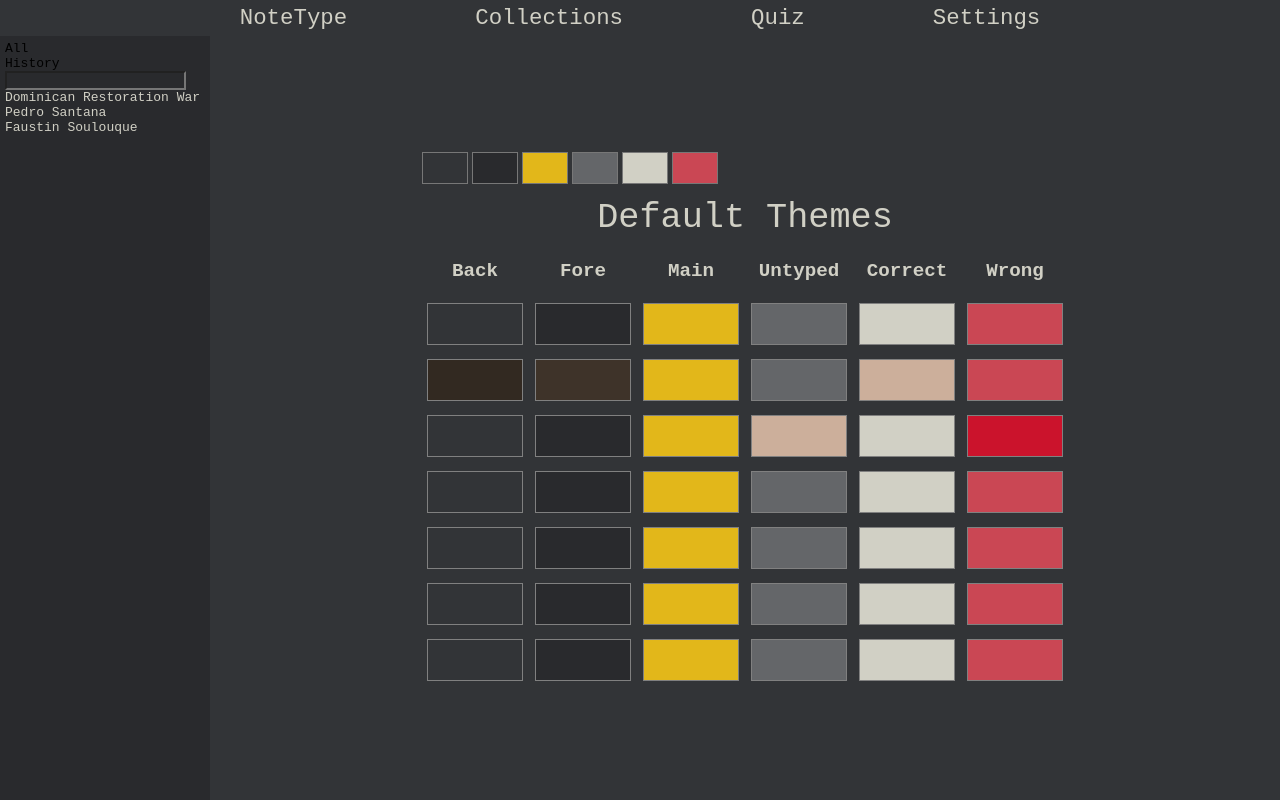
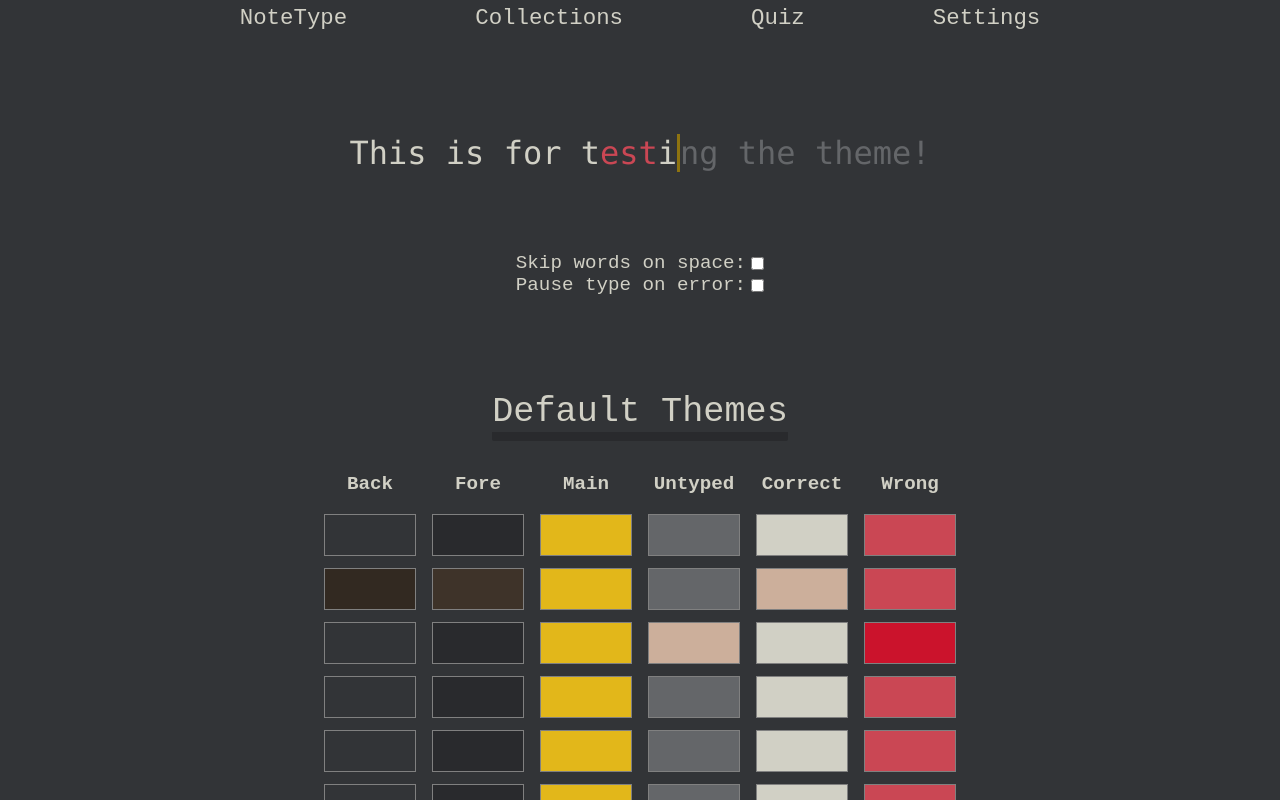
Before and after one commit to omonkulov/TypeFast, a React (Create React App) app: page /settings in a window 1280 px wide. Built offline with nearby package versions, Linux system fonts and the light colour scheme.

Commit message:
Beta 1.0

```diff
--- a/src/App.tsx
+++ b/src/App.tsx
@@ -6,6 +6,7 @@ import { NotesList } from "./components/NotesList";
 import { Typer } from "./components/Typer";
 import { BrowserRouter, Route } from "react-router-dom";
 import { Settings } from "./pages/Settings";
+import DefaultThemes from "./styles/DefaultThemes";
 
 type themeObj = {
 	background: string;
@@ -16,42 +17,34 @@ type themeObj = {
 	wrong: string;
 };
 
-const defaultTheme = {
-	background: "#323437",
-	foreground: "#292a2d",
-	main: "#e2b71a",
-	untyped: "#646669",
-	correct: "#d1d0c5",
-	wrong: "#ca4754",
-};
-
+const TyperWrapper = styled.div`
+	height: 100%;
+	width: 100%;
+	display: grid;
+	grid-template-columns: 200px 1fr;
+`;
 const AppDiv = styled.div`
 	height: 100vh;
 	width: 100vw;
 	background-color: ${(props) => props.theme.background};
-	display: grid;
-	grid-template-columns: 1fr 1fr;
-	grid-template:
-		"nav nav" auto
-		"noteslist typer" 1fr / auto 1fr;
+	display: flex;
+	flex-direction: column;
 	overflow: hidden;
 `;
 
-const NavDiv = styled.div`
-	grid-area: nav;
-`;
-
-const NotesDiv = styled.div`
-	gird-area: noteslist;
-`;
-
 const MainDiv = styled.div`
+	height: 100%;
+	width: 100%;
 	grid-area: typer;
 	display: flex;
 	justify-content: center;
-	align-items: center;
+	padding-top: 50px;
 	overflow-x: hidden;
 	overflow-y: auto;
+	&::-webkit-scrollbar {
+		width: 10px;
+		border: 1px solid ${(props) => props.theme.foreground};
+	}
 `;
 
 type noteObj = {
@@ -59,9 +52,16 @@ type noteObj = {
 	body: string;
 };
 
+type typingPrefObj = {
+	skipWordsOnSpace: boolean;
+	pauseOnEror: boolean;
+};
+
 function App() {
-	const [theme, setTheme] = useState<themeObj>(defaultTheme);
+	const [theme, setTheme] = useState<themeObj>(DefaultThemes[0]);
 	const [note, setNote] = useState<noteObj>({ title: "Default", body: "This is a default text" });
+	const [pref, setPref] = useState<typingPrefObj>({ skipWordsOnSpace: false, pauseOnEror: false });
+	//Re-render the typer
 	const [test, setTest] = useState<boolean>(false);
 
 	useEffect(() => {
@@ -74,18 +74,16 @@ function App() {
 		<BrowserRouter>
 			<ThemeProvider theme={theme}>
 				<AppDiv>
-					<NavDiv>
-						<NavBar />
-					</NavDiv>
-					<NotesDiv>
-						<NotesList setNote={setNote} setTest={setTest} />
-					</NotesDiv>
+					<NavBar />
 					<MainDiv>
 						<Route path="/" exact>
-							{!test ? <Typer note={note} /> : null}
+							<TyperWrapper>
+								<NotesList setNote={setNote} setTest={setTest} />
+								{!test ? <Typer pref={pref} note={note} /> : null}
+							</TyperWrapper>
 						</Route>
 						<Route path="/settings">
-							<Settings setThemes={setTheme} />
+							<Settings setThemes={setTheme} setPref={setPref} pref={pref} />
 						</Route>
 						<Route path="/collection"></Route>
 						<Route path="/quiz"></Route>
--- a/src/components/NotesList.tsx
+++ b/src/components/NotesList.tsx
@@ -4,12 +4,12 @@ import styled from "styled-components";
 const WrapperDiv = styled.div`
 	padding: 5px;
 	min-width: 200px;
-	height: 99%;
-	background: ${(props) => props.theme.foreground};
+	height: 98%;
+	border-right: 5px solid ${(props) => props.theme.foreground};
 `;
 
 const SearchInput = styled.input`
-	background-color: rgba(0, 0, 0, 0);
+	background-color: ${(props) => props.theme.foreground};
 	color: white;
 `;
 
--- a/src/components/Typer.tsx
+++ b/src/components/Typer.tsx
@@ -7,20 +7,14 @@ const CaretSpan = styled.span`
 	border-left: 0.2rem solid ${(props) => props.theme.main};
 `;
 const InputFieldDiv = styled.div`
-	background-color: ${(props) => props.theme.foreground};
-	width: 50rem;
-	height: 50vh;
-	margin: 2rem auto;
-	padding: 1rem;
+	background-color: ${(props) => props.theme.background};
 	transition: all 0.3s;
 	font-size: 2rem;
 	font-family: Consolas;
 	outline: none;
 	position: relative;
-	&:focus {
-		outline: none;
-		background-color: ${(props) => props.theme.background};
-	}
+	overflow-x: hidden;
+	overflow-y: auto;
 `;
 
 const TitleP = styled.p`
@@ -35,19 +29,24 @@ interface Props {
 		title: string;
 		body: string;
 	};
+	pref: {
+		skipWordsOnSpace: boolean;
+		pauseOnEror: boolean;
+	};
 }
 
-export const Typer: React.FC<Props> = ({ note }) => {
+export const Typer: React.FC<Props> = ({ note, pref }) => {
 	const [isFocused, setIsFocused] = useState(false);
 	const letterElements = useRef<HTMLDivElement>(null);
 	const themeContext = useContext(ThemeContext);
 	const {
 		states: { charsState, currIndex },
 		actions: { insertTyping, deleteTyping, resetTyping },
-	} = useTyping(note.body, { skipCurrentWordOnSpace: true, pauseOnError: false });
+	} = useTyping(note.body, { skipCurrentWordOnSpace: pref.skipWordsOnSpace, pauseOnError: pref.pauseOnEror });
 
 	//handle key presses
 	const handleKeyDown = (letter: string, control: boolean) => {
+		if (letterElements.current) letterElements.current.scrollIntoView({ behavior: "smooth", block: "start" });
 		if (letter === "Escape") {
 			resetTyping();
 		} else if (letter === "Backspace") {
@@ -58,11 +57,13 @@ export const Typer: React.FC<Props> = ({ note }) => {
 	};
 
 	return (
-		<div>
+		<div className="paddingTyper">
 			<TitleP>{note.title}</TitleP>
 			<InputFieldDiv
-				ref={letterElements}
-				onKeyDown={(e) => handleKeyDown(e.key, e.ctrlKey)}
+				onKeyDown={(e) => {
+					handleKeyDown(e.key, e.ctrlKey);
+					e.preventDefault();
+				}}
 				onFocus={() => setIsFocused(true)}
 				onBlur={() => setIsFocused(false)}
 				tabIndex={0}
@@ -80,6 +81,7 @@ export const Typer: React.FC<Props> = ({ note }) => {
 								backgroundColor: backgroundcolor,
 								textDecorationColor: themeContext.main,
 							}}
+							ref={currIndex + 1 === index ? letterElements : null}
 							className={currIndex + 1 === index && isFocused ? "curr-letter" : "not-curr-letter"}
 						>
 							{char}
--- a/src/pages/Settings.tsx
+++ b/src/pages/Settings.tsx
@@ -9,8 +9,7 @@ import { throttle } from "lodash";
 const ColorDiv = styled.div`
 	height: 30px;
 	padding: 5px;
-	margin: auto 0px;
-	margin-top: 2px;
+	margin: auto 2px;
 	border: 1px solid grey;
 `;
 
@@ -20,9 +19,20 @@ const TableHeaderTH = styled.th`
 `;
 
 const TitleP = styled.p`
+	width: fit-content;
+	block-size: fit-content;
 	font-size: 2.2rem;
-	margin: 10px 0px;
+	margin: 6rem auto 20px auto;
 	text-align: center;
+	color: ${(props) => props.theme.correct};
+	border-bottom: 0.6rem solid ${(props) => props.theme.foreground};
+	border-radius: 2px;
+`;
+
+const OptionLabel = styled.label`
+	font-size: 1.2rem;
+	text-align: center;
+	margin-right: 5px;
 	color: ${(props) => props.theme.correct};
 `;
 
@@ -32,6 +42,29 @@ const ColorRowTR = styled.tr`
 		outline: 0.5px solid ${(props) => props.theme.main};
 	}
 `;
+
+const CaretSpan = styled.span`
+	border-left: 0.2rem solid ${(props) => props.theme.main};
+`;
+const InputFieldDiv = styled.div`
+	background-color: ${(props) => props.theme.background};
+	width: 90%;
+	margin: 2rem auto;
+	padding: 1rem;
+	transition: all 0.3s;
+	font-size: 2rem;
+	font-family: Consolas;
+	outline: none;
+	position: relative;
+	overflow-x: hidden;
+	overflow-y: auto;
+	text-align: center;
+	&:hover {
+		outline: none;
+		background-color: ${(props) => props.theme.foreground};
+	}
+`;
+
 type themeObj = {
 	background: string;
 	foreground: string;
@@ -41,11 +74,18 @@ type themeObj = {
 	wrong: string;
 };
 
+type typingPrefObj = {
+	skipWordsOnSpace: boolean;
+	pauseOnEror: boolean;
+};
+
 interface Props {
 	setThemes: React.Dispatch<React.SetStateAction<themeObj>>;
+	setPref: React.Dispatch<React.SetStateAction<typingPrefObj>>;
+	pref: typingPrefObj;
 }
 
-export const Settings: React.FC<Props> = ({ setThemes }) => {
+export const Settings: React.FC<Props> = ({ setThemes, setPref, pref }) => {
 	const backGroundRef = useRef<HTMLInputElement>(null);
 	const foreGroundRef = useRef<HTMLInputElement>(null);
 	const mainRef = useRef<HTMLInputElement>(null);
@@ -148,6 +188,94 @@ export const Settings: React.FC<Props> = ({ setThemes }) => {
 	return (
 		<div>
 			<div>
+				<InputFieldDiv>
+					<CaretSpan
+						style={{
+							color: themeContext.correct,
+							textDecorationColor: themeContext.main,
+						}}
+						className={"not-curr-letter"}
+					>
+						This is for t
+					</CaretSpan>
+					<CaretSpan
+						style={{
+							color: themeContext.wrong,
+							textDecorationColor: themeContext.main,
+						}}
+						className={"not-curr-letter"}
+					>
+						est
+					</CaretSpan>
+					<CaretSpan
+						style={{
+							color: themeContext.correct,
+							textDecorationColor: themeContext.main,
+						}}
+						className={"not-curr-letter"}
+					>
+						i
+					</CaretSpan>
+					<CaretSpan
+						style={{
+							color: themeContext.untyped,
+							textDecorationColor: themeContext.main,
+						}}
+						className={"curr-letter"}
+					>
+						ng the theme!
+					</CaretSpan>
+				</InputFieldDiv>
+			</div>
+			<div className="center-columnDirection">
+				<form className="center">
+					<OptionLabel htmlFor="skipOnSpace">Skip words on space: </OptionLabel>
+					<input
+						id="skipOnSpace"
+						name="skipOnSpace"
+						type="checkbox"
+						checked={pref.skipWordsOnSpace}
+						onChange={() =>
+							setPref((prev) => {
+								return { ...prev, skipWordsOnSpace: !pref.skipWordsOnSpace };
+							})
+						}
+					/>
+				</form>
+				<form className="center">
+					<OptionLabel htmlFor="pauseOnError">Pause type on error: </OptionLabel>
+					<input
+						id="pauseOnError"
+						name="pauseOnError"
+						type="checkbox"
+						checked={pref.pauseOnEror}
+						onChange={() =>
+							setPref((prev) => {
+								return { ...prev, pauseOnEror: !pref.pauseOnEror };
+							})
+						}
+					/>
+				</form>
+			</div>
+
+			<div>
+				<TitleP>Default Themes</TitleP>
+				<table>
+					<thead>
+						<tr>
+							<TableHeaderTH>Back</TableHeaderTH>
+							<TableHeaderTH>Fore</TableHeaderTH>
+							<TableHeaderTH>Main</TableHeaderTH>
+							<TableHeaderTH>Untyped</TableHeaderTH>
+							<TableHeaderTH>Correct</TableHeaderTH>
+							<TableHeaderTH>Wrong</TableHeaderTH>
+						</tr>
+					</thead>
+					<tbody>{LoadThemes}</tbody>
+				</table>
+			</div>
+			<TitleP>Custom Themes</TitleP>
+			<div className="center">
 				<input
 					className="color-picker"
 					type="color"
@@ -193,23 +321,6 @@ export const Settings: React.FC<Props> = ({ setThemes }) => {
 					onChange={(e) => throttledEventHandler(e.target.value, 5)}
 				/>
 			</div>
-
-			<div>
-				<TitleP>Default Themes</TitleP>
-				<table>
-					<thead>
-						<tr>
-							<TableHeaderTH>Back</TableHeaderTH>
-							<TableHeaderTH>Fore</TableHeaderTH>
-							<TableHeaderTH>Main</TableHeaderTH>
-							<TableHeaderTH>Untyped</TableHeaderTH>
-							<TableHeaderTH>Correct</TableHeaderTH>
-							<TableHeaderTH>Wrong</TableHeaderTH>
-						</tr>
-					</thead>
-					<tbody>{LoadThemes}</tbody>
-				</table>
-			</div>
 		</div>
 	);
 };
--- a/src/styles/index.css
+++ b/src/styles/index.css
@@ -13,6 +13,17 @@ th {
 	height: 2rem;
 	padding: 5px;
 	text-align: center;
+}
+.center {
+	display: flex;
+	justify-content: center;
+	align-items: center;
+}
+.center-columnDirection {
+	display: flex;
+	justify-content: center;
+	flex-direction: column;
+	margin: 4rem 0;
 }
 table {
 	display: flex;
@@ -31,6 +42,13 @@ table {
 	cursor: pointer;
 }
 
+.margin-y {
+	margin: 4rem 0;
+}
+
+.paddingTyper {
+	padding: 5rem;
+}
 .color-picker {
 	border: 0px;
 	border: none;
```
